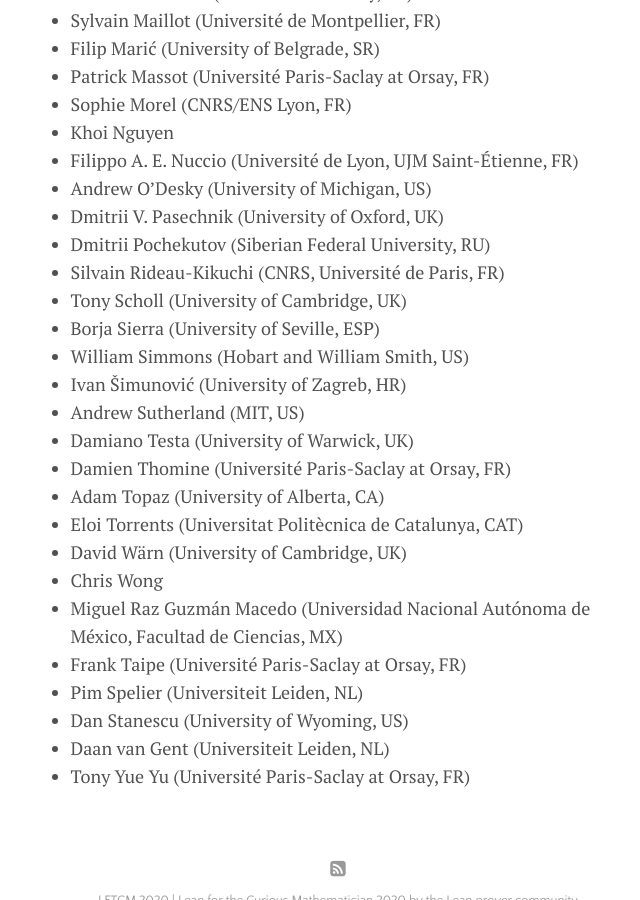
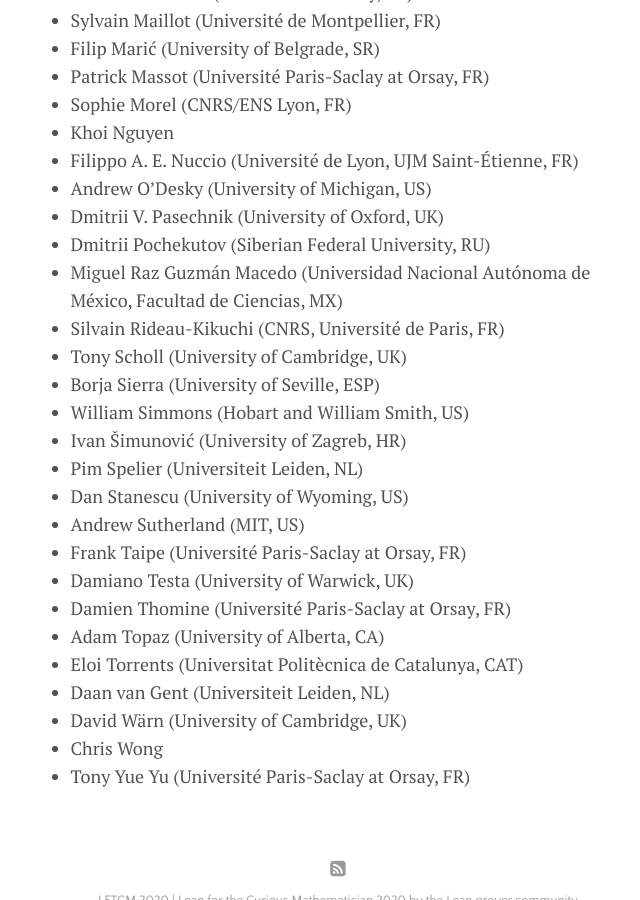
Before and after one commit to leanprover-community/lftcm2020, a Jekyll site: the page built from docs/participants.md, in a window 1280 px wide and 900 px high, scrolled down 1366 px. Shown: the whole window, without its empty margins (302-942 px from the left). Built offline with Jekyll 4.4.1, drawn with Linux system fonts in a browser that asks for light colours.

```diff
--- a/docs/participants.md
+++ b/docs/participants.md
@@ -64,21 +64,21 @@ to add your name to the list below (in alphabetical order).
 * Andrew O'Desky (University of Michigan, US)
 * Dmitrii V. Pasechnik (University of Oxford, UK)
 * Dmitrii Pochekutov (Siberian Federal University, RU)
+* Miguel Raz Guzmán Macedo (Universidad Nacional Autónoma de México, Facultad de Ciencias, MX)
 * Silvain Rideau-Kikuchi (CNRS, Université de Paris, FR)
 * Tony Scholl (University of Cambridge, UK)
 * Borja Sierra (University of Seville, ESP)
 * William Simmons (Hobart and William Smith, US)
 * Ivan Šimunović (University of Zagreb, HR)
+* Pim Spelier (Universiteit Leiden, NL)
+* Dan Stanescu (University of Wyoming, US)
 * Andrew Sutherland (MIT, US)
+* Frank Taipe (Université Paris-Saclay at Orsay, FR)
 * Damiano Testa (University of Warwick, UK)
 * Damien Thomine (Université Paris-Saclay at Orsay, FR)
 * Adam Topaz (University of Alberta, CA)
 * Eloi Torrents (Universitat Politècnica de Catalunya, CAT)
+* Daan van Gent (Universiteit Leiden, NL)
 * David Wärn (University of Cambridge, UK)
 * Chris Wong
-* Miguel Raz Guzmán Macedo (Universidad Nacional Autónoma de México, Facultad de Ciencias, MX)
-* Frank Taipe (Université Paris-Saclay at Orsay, FR)
-* Pim Spelier (Universiteit Leiden, NL)
-* Dan Stanescu (University of Wyoming, US)
-* Daan van Gent (Universiteit Leiden, NL)
 * Tony Yue Yu (Université Paris-Saclay at Orsay, FR)
```
